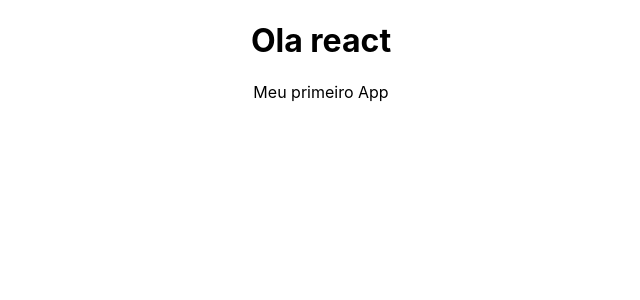
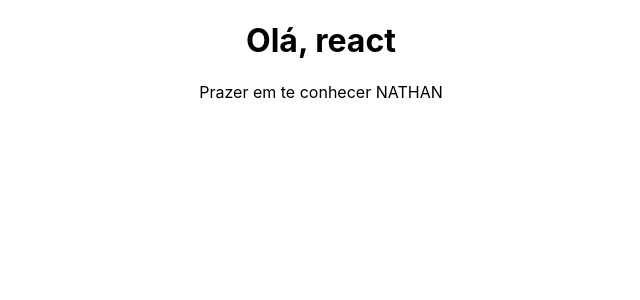
Before and after one commit to NattaNC/meu-projeto-react, a React (Create React App) app: page / in a window 1280 px wide. Shown: the top 300 px of the page, without its empty margins (319-959 px from the left). Built offline with nearby package versions, Linux system fonts and the light colour scheme.

Commit message:
Atualização app

```diff
--- a/src/App.js
+++ b/src/App.js
@@ -1,10 +1,12 @@
 import './App.css';
 
 function App() {
+  const name = 'Nathan'
+  const newName = name.toUpperCase()
   return (
     <div className="App">
-      <h1>Ola react</h1>
-      <p>Meu primeiro App</p>
+      <h1>Olá, react</h1>
+      <p> Prazer em te conhecer {newName} </p>
     </div>
   );
 }
```
Also changed, not shown: 1 other file (tests, documents, lock files or other folders).
